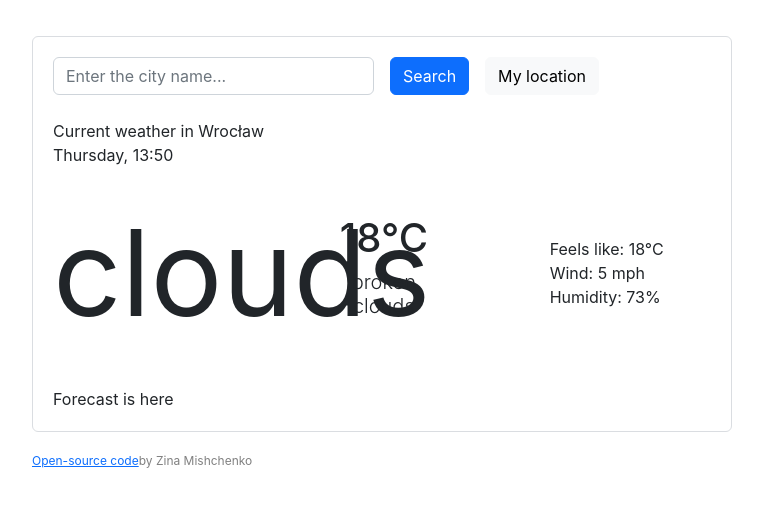
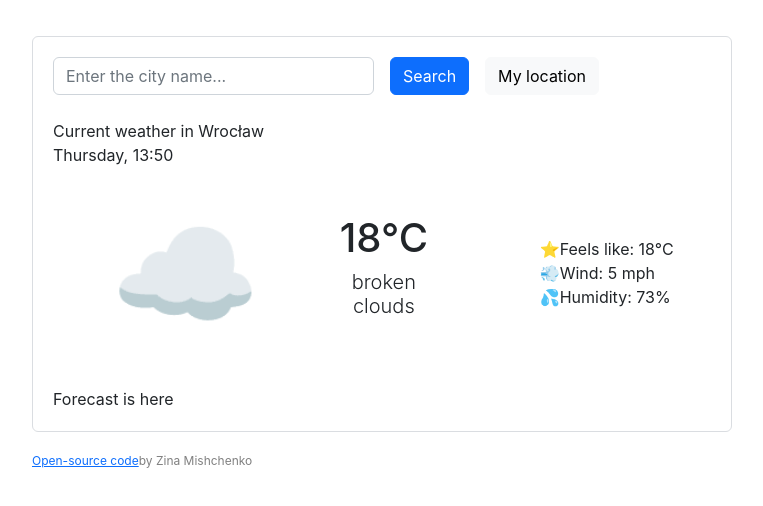
Before and after one commit to aivirrne/weather-react, a React (Create React App) app: page / in a window 1280 px wide. Shown: the top 506 px of the page, without its empty margins (258-1021 px from the left). Built offline with nearby package versions, Linux system fonts and the light colour scheme.

Commit message:
Update Weather.js

```diff
--- a/src/Weather.js
+++ b/src/Weather.js
@@ -5,7 +5,11 @@ export default function Weather() {
     <div className="Weather">
       <div className="row g-3 current-weather">
         <div className="col-5 align-self-center">
-          <div className="weather-icon">clouds</div>
+          <div className="weather-icon">
+            <span role="img" aria-label="weather">
+              ☁️
+            </span>
+          </div>
         </div>
         <div className="col-3 align-self-center">
           <div className="temp-weather-block">
@@ -19,9 +23,18 @@ export default function Weather() {
         <div className="col-4 align-self-center">
           <div className="wind-rain-hum-block">
             <p className="wind-rain-hum">
+              <span role="img" aria-label="feels">
+                ⭐️
+              </span>
               Feels like: <span>18</span>°C
               <br />
+              <span role="img" aria-label="wind">
+                💨
+              </span>
               Wind: <span>5</span> mph <br />
+              <span role="img" aria-label="humidity">
+                💦
+              </span>
               Humidity: <span>73</span>%
             </p>
           </div>
```
